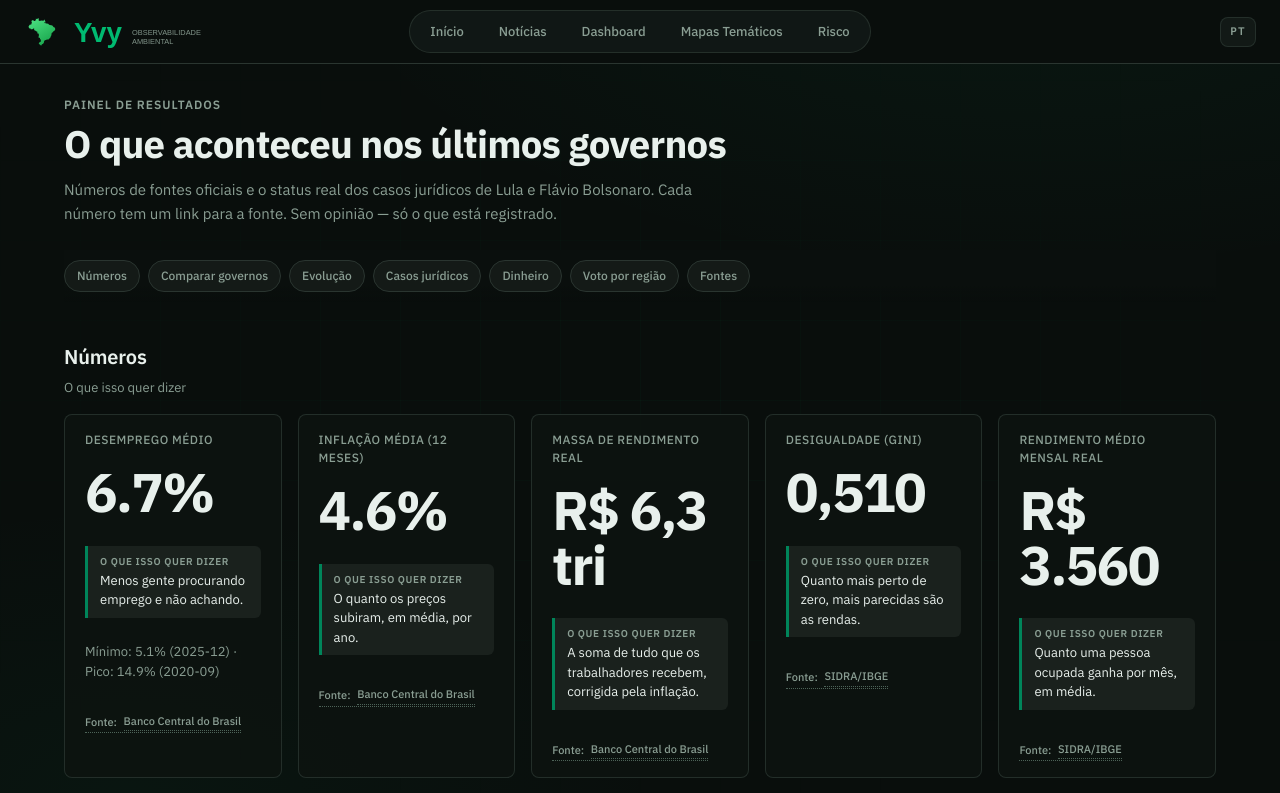
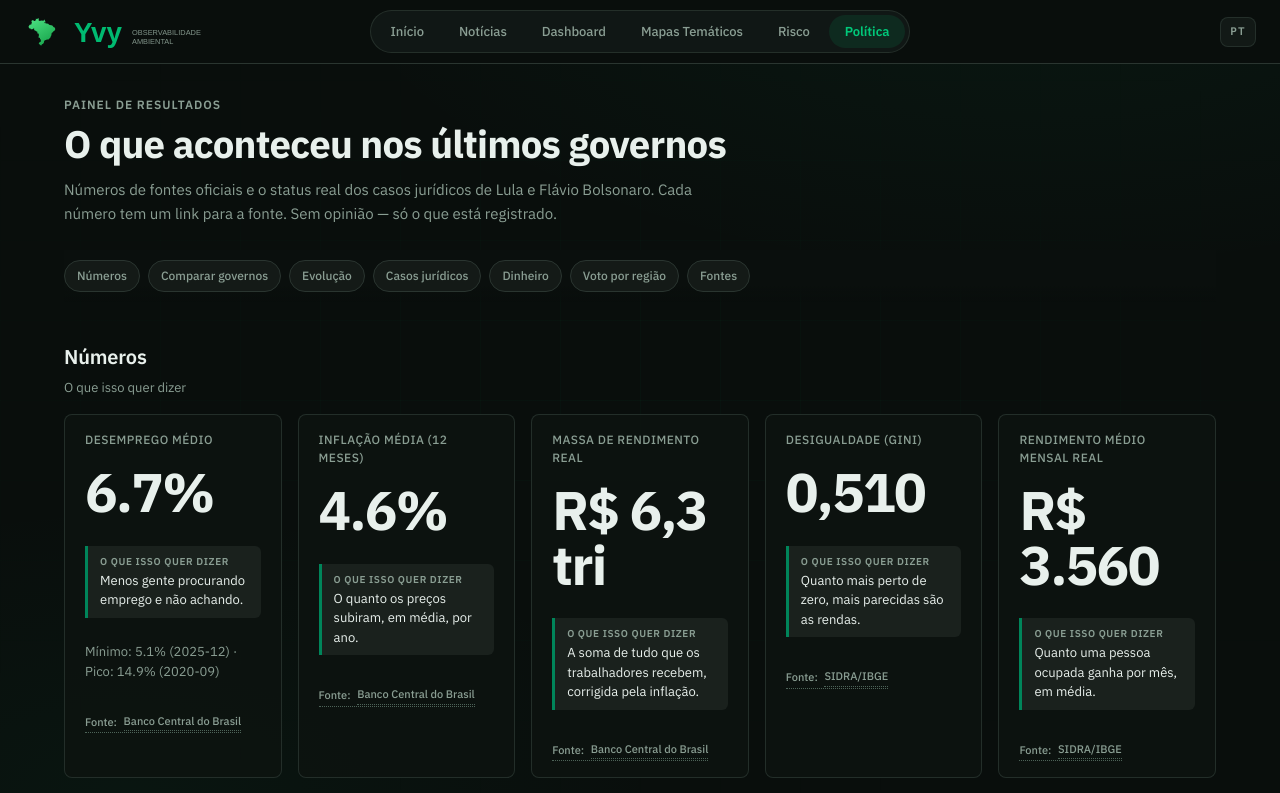
Before and after one commit to samuelishida/yvy, a React (Create React App) app in the folder frontend/: page /politica in a window 1280 px wide. Shown: the top 793 px of the page. Built offline with nearby package versions, Linux system fonts and the light colour scheme.

Commit message:
feat(navbar): aba Politica + reverte os jobs de CI do politica-check

```diff
--- a/frontend/src/components/Navbar.js
+++ b/frontend/src/components/Navbar.js
@@ -30,6 +30,14 @@ export default function Navbar() {
 
   const close = () => setOpen(false);
 
+  // Treat "/politica" and "/politica/" as the same route: the CRA dev server
+  // appends a trailing slash, which would otherwise leave the active link
+  // unhighlighted in dev but not in production.
+  const isActive = (path) => {
+    const current = location.pathname.replace(/\/+$/, '') || '/';
+    return current === path;
+  };
+
   return (
     <nav className="navbar">
       <div className="navbar-brand">
@@ -42,38 +50,45 @@ export default function Navbar() {
       <div className={`nav-links ${open ? 'nav-links--open' : ''}`}>
         <Link
           to="/"
-          className={location.pathname === '/' ? 'nav-link nav-link--active' : 'nav-link'}
+          className={isActive('/') ? 'nav-link nav-link--active' : 'nav-link'}
           onClick={close}
         >
           {t('nav.home')}
         </Link>
         <Link
           to="/news"
-          className={location.pathname === '/news' ? 'nav-link nav-link--active' : 'nav-link'}
+          className={isActive('/news') ? 'nav-link nav-link--active' : 'nav-link'}
           onClick={close}
         >
           {t('nav.news')}
         </Link>
         <Link
           to="/dashboard"
-          className={location.pathname === '/dashboard' ? 'nav-link nav-link--active' : 'nav-link'}
+          className={isActive('/dashboard') ? 'nav-link nav-link--active' : 'nav-link'}
           onClick={close}
         >
           {t('nav.dashboard')}
         </Link>
         <Link
           to="/mapas-tematicos"
-          className={location.pathname === '/mapas-tematicos' ? 'nav-link nav-link--active' : 'nav-link'}
+          className={isActive('/mapas-tematicos') ? 'nav-link nav-link--active' : 'nav-link'}
           onClick={close}
         >
           {t('nav.thematicMaps')}
         </Link>
         <Link
           to="/risk-intelligence"
-          className={location.pathname === '/risk-intelligence' ? 'nav-link nav-link--active' : 'nav-link'}
+          className={isActive('/risk-intelligence') ? 'nav-link nav-link--active' : 'nav-link'}
           onClick={close}
         >
           {t('risk.nav')}
+        </Link>
+        <Link
+          to="/politica"
+          className={isActive('/politica') ? 'nav-link nav-link--active' : 'nav-link'}
+          onClick={close}
+        >
+          {t('nav.politica')}
         </Link>
       </div>
 
--- a/frontend/src/i18n.js
+++ b/frontend/src/i18n.js
@@ -10,6 +10,7 @@ export const translations = {
       news: 'Notícias',
       dashboard: 'Dashboard',
       thematicMaps: 'Mapas Temáticos',
+      politica: 'Política',
       brandSub: 'Observabilidade Ambiental · Brasil',
     },
     home: {
@@ -345,6 +346,7 @@ export const translations = {
       news: 'News',
       dashboard: 'Dashboard',
       thematicMaps: 'Thematic Maps',
+      politica: 'Politics',
       brandSub: 'Environmental Observability · Brazil',
     },
     home: {
```
